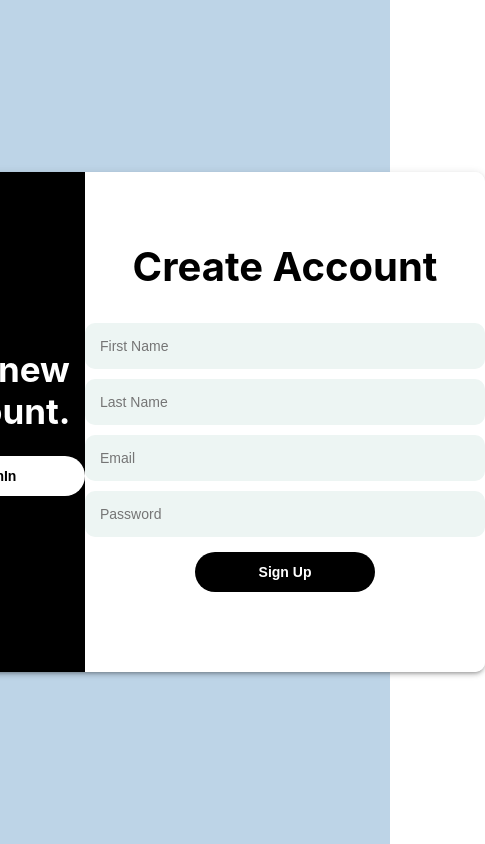
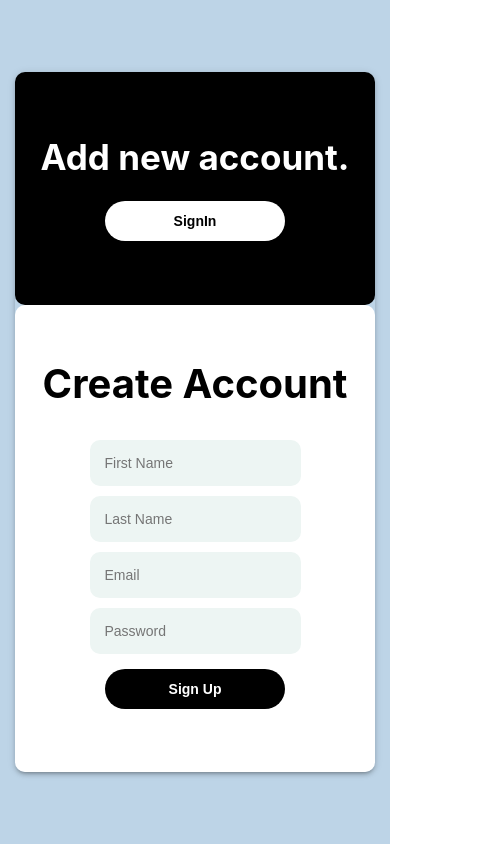
Before and after one commit to bagcampus/Bagcampus-Video-Conference-Application, a React (Create React App) app: page /signup in a window 390 px wide. Shown: the whole page, 485 px wide, since content can reach past the window. Built offline with nearby package versions, Linux system fonts and the light colour scheme; the HTML template or start-up script is replaced by a standard one.

Commit message:
final media queries added

```diff
--- a/src/components/Login/styles.module.css
+++ b/src/components/Login/styles.module.css
@@ -259,6 +259,10 @@
     display: flex;
     border-radius: 10px;
     text-align: center;
+    margin-left: 15px;
+    margin-right: 15px;
+    margin-top: 10px;
+    margin-right: 10px;
     box-shadow: 0px 3px 3px -2px rgb(0 0 0 / 20%),
       0px 3px 4px 0px rgb(0 0 0 / 14%), 0px 1px 8px 0px rgb(0 0 0 / 12%);
   }
@@ -349,7 +353,6 @@
 
   .mbuttons {
     align-items: center;
-
   }
 
   .mbuttons .normalsignup {
@@ -366,5 +369,4 @@
     padding-top: 12px;
     height: 2px;
   }
-
 }
--- a/src/components/Signup/styles.module.css
+++ b/src/components/Signup/styles.module.css
@@ -44,7 +44,6 @@
     text-align: center;
   }
 }
-
 
 .right {
   flex: 2;
@@ -110,5 +109,336 @@
 }
 
 @media (max-width: 1024px) {
+  .signup_container {
+    width: 100%;
+    min-height: 100vh;
+    background-color: #bdd4e7;
+    display: flex;
+    align-items: center;
+    justify-content: center;
+  }
 
+  .signup_form_container {
+    width: 900px;
+    height: 500px;
+    display: flex;
+	margin-left: 100px;
+	margin-right: 100px;
+    border-radius: 10px;
+    box-shadow: 0px 3px 3px -2px rgb(0 0 0 / 20%),
+      0px 3px 4px 0px rgb(0 0 0 / 14%), 0px 1px 8px 0px rgb(0 0 0 / 12%);
   }
+
+  .left {
+    flex: 1;
+    display: flex;
+    flex-direction: column;
+    align-items: center;
+    justify-content: center;
+    background-color: #000;
+    border-top-left-radius: 10px;
+    border-bottom-left-radius: 10px;
+  }
+
+  .left h1 {
+    margin-top: 0;
+    align-items: center;
+    color: white;
+    font-size: 35px;
+    align-self: center;
+  }
+  @media screen and (min-width: 360px) {
+    .left h1 {
+      text-align: center;
+    }
+  }
+  @media screen and (max-width: 600px) {
+    .left h1 {
+      text-align: center;
+    }
+  }
+
+  .right {
+    flex: 2;
+    display: flex;
+    flex-direction: column;
+    align-items: center;
+    justify-content: center;
+    background-color: white;
+    border-top-right-radius: 10px;
+    border-bottom-right-radius: 10px;
+  }
+
+  .form_container {
+    display: flex;
+    flex-direction: column;
+    align-items: center;
+  }
+
+  .form_container h1 {
+    font-size: 40px;
+    margin-top: 0;
+  }
+
+  .input {
+    outline: none;
+    border: none;
+    width: 300px;
+    padding: 15px;
+    border-radius: 10px;
+    background-color: #edf5f3;
+    margin: 5px 0;
+    font-size: 14px;
+  }
+}
+
+@media (max-width: 820px) {
+	.signup_container {
+		width: 100%;
+		min-height: 100vh;
+		background-color: #bdd4e7;
+		display: flex;
+		align-items: center;
+		justify-content: center;
+	}
+
+	.signup_form_container {
+		width: 900px;
+		height: 700px;
+		display: flex;
+		flex-direction: column;
+		border-radius: 10px;
+		box-shadow: 0px 3px 3px -2px rgb(0 0 0 / 20%),
+			0px 3px 4px 0px rgb(0 0 0 / 14%), 0px 1px 8px 0px rgb(0 0 0 / 12%);
+	}
+
+	.left {
+		flex: 1;
+		display: flex;
+		flex-direction: column;
+		align-items: center;
+		justify-content: center;
+		background-color: #000;
+		border-radius: 10px;
+	}
+
+	.left h1 {
+		margin-top: 0;
+		align-items: center;
+		color: white;
+		font-size: 35px;
+		align-self: center;
+	}
+	@media screen and (min-width: 360px) {
+		.left h1 {
+		  text-align: center;
+		}
+	}
+	@media screen and (max-width: 600px) {
+		.left h1 {
+		  text-align: center;
+		}
+	}
+
+
+	.right {
+		flex: 2;
+		display: flex;
+		flex-direction: column;
+		align-items: center;
+		justify-content: center;
+		background-color: white;
+		border-radius: 10px;
+	}
+
+	.form_container {
+		display: flex;
+		flex-direction: column;
+		align-items: center;
+	}
+
+	.form_container h1 {
+		font-size: 40px;
+		margin-top: 0;
+	}
+
+	.input {
+		outline: none;
+		border: none;
+		width: 300px;
+		padding: 15px;
+		border-radius: 10px;
+		background-color: #edf5f3;
+		margin: 5px 0;
+		font-size: 14px;
+	}
+}
+@media (max-width: 820px) {
+	.signup_container {
+		width: 100%;
+		min-height: 100vh;
+		background-color: #bdd4e7;
+		display: flex;
+		align-items: center;
+		justify-content: center;
+	}
+
+	.signup_form_container {
+		width: 900px;
+		height: 700px;
+		display: flex;
+		flex-direction: column;
+		margin-top: 20px;
+		margin-bottom: 20px;
+		margin-right: 15px;
+		margin-left: 15px;
+		font-size: small;
+		box-shadow: 0px 3px 3px -2px rgb(0 0 0 / 20%),
+			0px 3px 4px 0px rgb(0 0 0 / 14%), 0px 1px 8px 0px rgb(0 0 0 / 12%);
+	}
+
+	.left {
+		flex: 1;
+		display: flex;
+		flex-direction: column;
+		align-items: center;
+		justify-content: center;
+		background-color: #000;
+		border-radius: 10px;
+	}
+
+	.left h1 {
+		margin-top: 0;
+		align-items: center;
+		color: white;
+		font-size: 35px;
+		align-self: center;
+	}
+	@media screen and (min-width: 360px) {
+		.left h1 {
+		  text-align: center;
+		}
+	}
+	@media screen and (max-width: 600px) {
+		.left h1 {
+		  text-align: center;
+		}
+	}
+
+
+	.right {
+		flex: 2;
+		display: flex;
+		flex-direction: column;
+		align-items: center;
+		justify-content: center;
+		background-color: white;
+		border-radius: 10px;
+	}
+
+	.form_container {
+		display: flex;
+		flex-direction: column;
+		align-items: center;
+	}
+
+	.form_container h1 {
+		font-size: 40px;
+		margin-top: 0;
+	}
+
+	.input {
+		outline: none;
+		border: none;
+		width: auto;
+		padding: 15px;
+		border-radius: 10px;
+		background-color: #edf5f3;
+		margin: 5px 0;
+		font-size: 14px;
+	}
+}
+@media (max-width: 480px) {
+	.signup_container {
+		width: 100%;
+		min-height: 100vh;
+		background-color: #bdd4e7;
+		display: flex;
+		align-items: center;
+		justify-content: center;
+		text-align: center;
+	}
+
+	.signup_form_container {
+		width: 900px;
+		height: 700px;
+		display: flex;
+		flex-direction: column;
+		margin-top: 20px;
+		margin-bottom: 20px;
+		font-size: small;
+		box-shadow: 0px 3px 3px -2px rgb(0 0 0 / 20%),
+			0px 3px 4px 0px rgb(0 0 0 / 14%), 0px 1px 8px 0px rgb(0 0 0 / 12%);
+	}
+
+	.left {
+		flex: 1;
+		display: flex;
+		flex-direction: column;
+		align-items: center;
+		justify-content: center;
+		background-color: #000;
+		border-radius: 10px;
+	}
+
+	.left h1 {
+		margin-top: 0;
+		align-items: center;
+		color: white;
+		font-size: 35px;
+		align-self: center;
+	}
+	@media screen and (min-width: 360px) {
+		.left h1 {
+		  text-align: center;
+		}
+	}
+	@media screen and (max-width: 600px) {
+		.left h1 {
+		  text-align: center;
+		}
+	}
+
+
+	.right {
+		flex: 2;
+		display: flex;
+		flex-direction: column;
+		align-items: center;
+		justify-content: center;
+		background-color: white;
+		border-radius: 10px;
+	}
+
+	.form_container {
+		display: flex;
+		flex-direction: column;
+		align-items: center;
+	}
+
+	.form_container h1 {
+		font-size: 40px;
+		margin-top: 0;
+	}
+
+	.input {
+		outline: none;
+		border: none;
+		width: auto;
+		padding: 15px;
+		border-radius: 10px;
+		background-color: #edf5f3;
+		margin: 5px 0;
+		font-size: 14px;
+	}
+}
```
Lines whose indentation alone changed are shown as unchanged.
